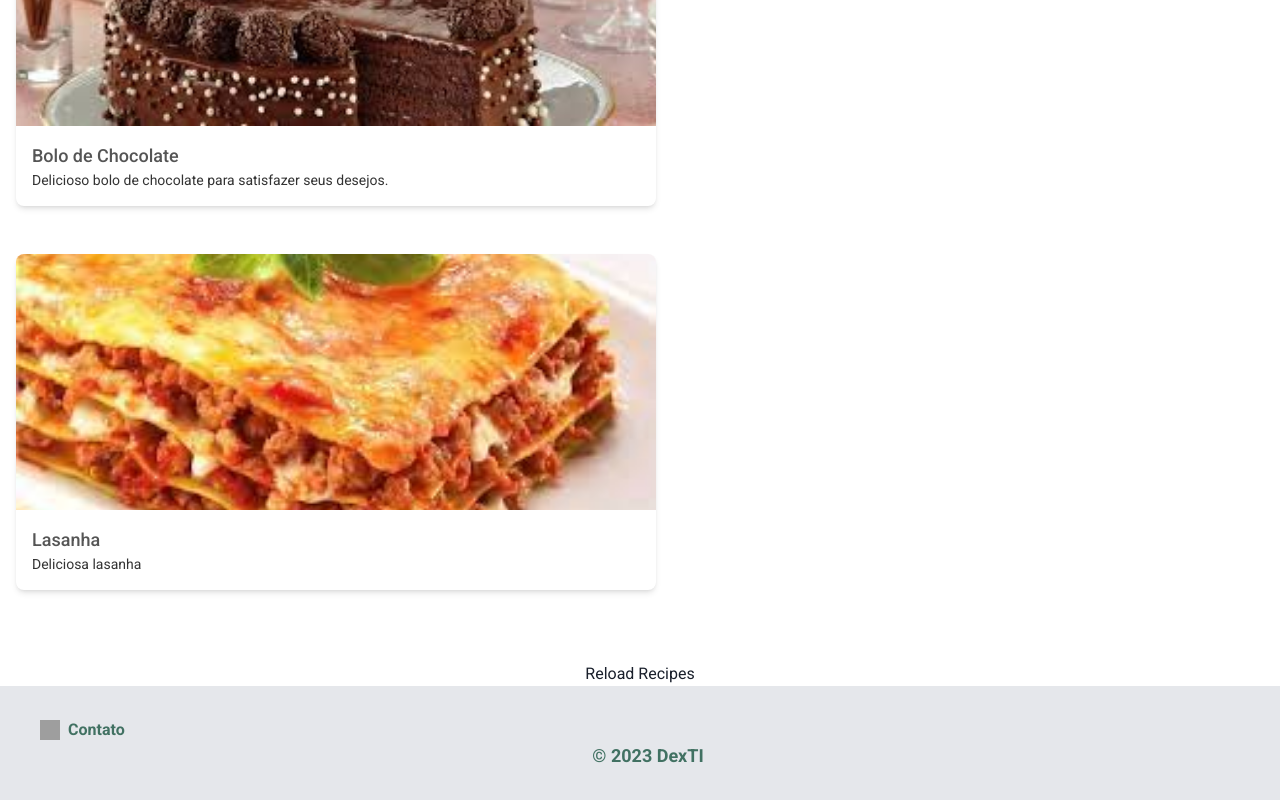
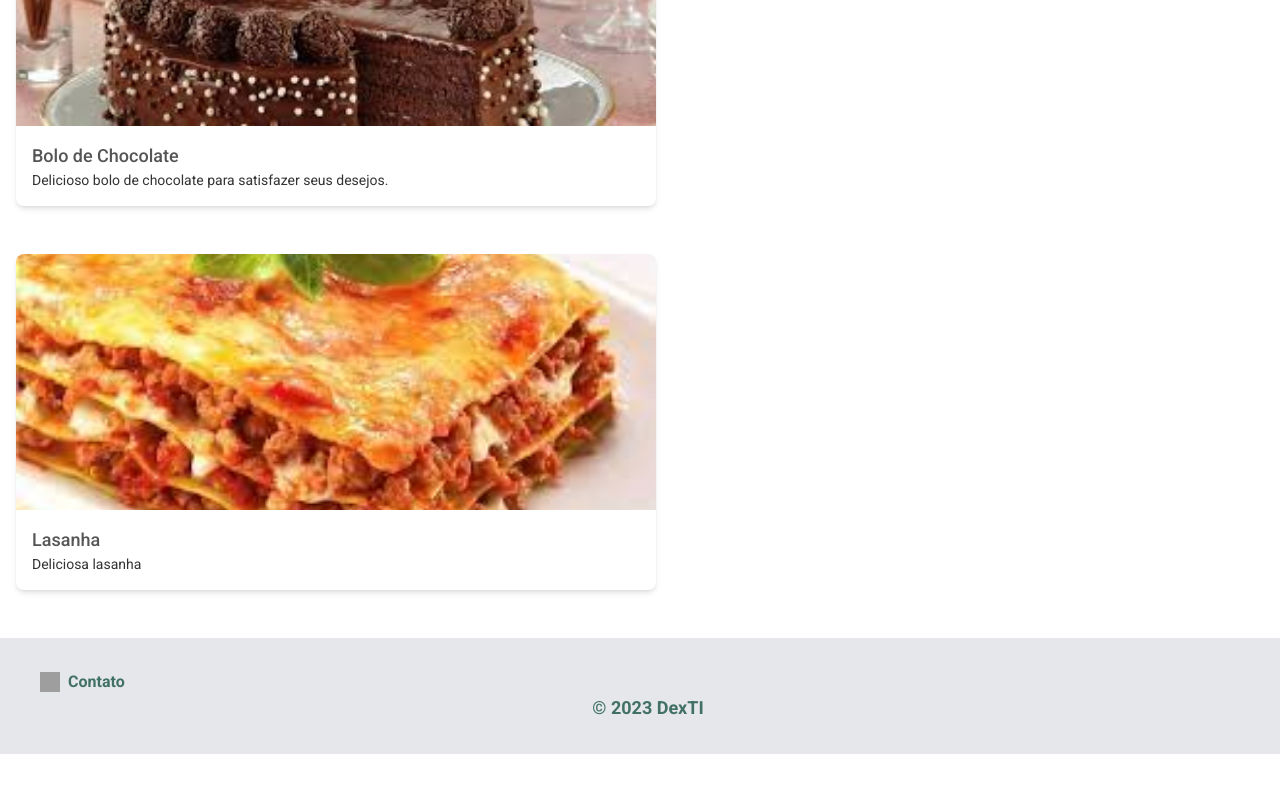
Before and after one commit to alexpxmort/LeticiaCorrea-Blog, a Next.js app: page / in a window 1280 px wide. Shown: the part 735-1535 px from the top of the page. After the commit the page ends 1489 px from the top, so only its background shows below. Built offline with nearby package versions, Linux system fonts and the light colour scheme; no server answers; grey boxes are pictures that could not be loaded.

Commit message:
remove button

```diff
--- a/src/pages/index.tsx
+++ b/src/pages/index.tsx
@@ -48,8 +48,6 @@ const Home: React.FC<HomeProps> = ({ originalRecipes }) => {
           ))}
         </div>
       </div>
-
-      <button onClick={fetchAdditionalRecipes}>Reload Recipes</button>
     </>
   );
 };
```
